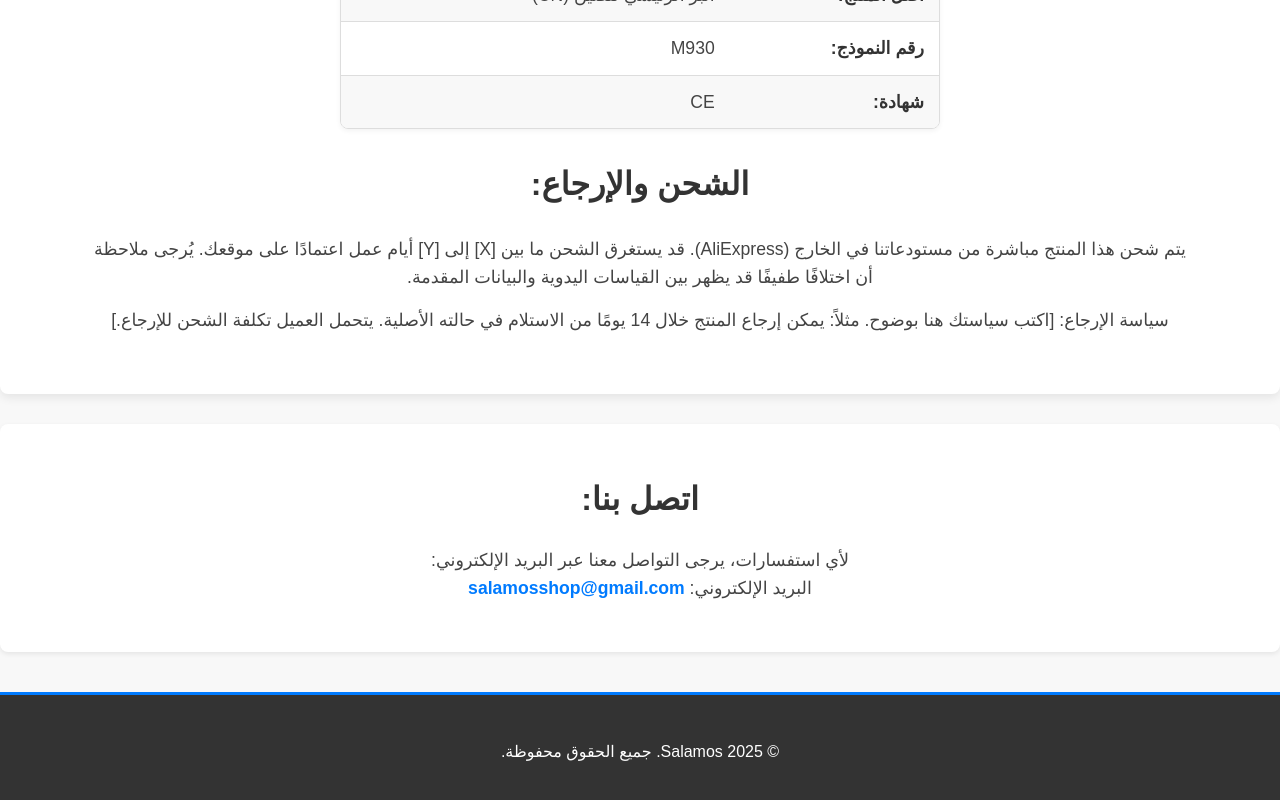
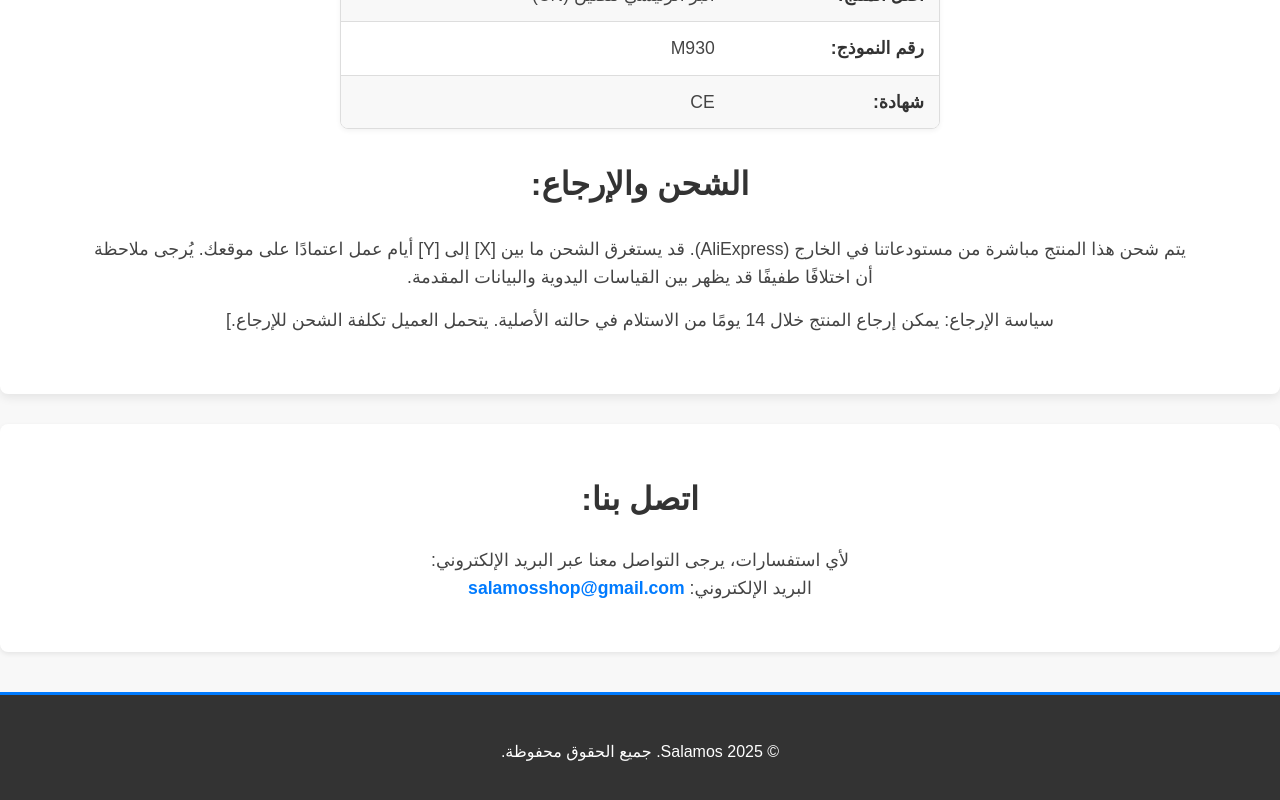
Before and after one commit to Tera-Mo/watch-shop, a plain HTML site: page index.html in a window 1280 px wide. Shown: the part 3441-4241 px from the top of the page. Drawn offline with Linux system fonts and the light colour scheme.

Commit message:
Update index.html

```diff
--- a/index.html
+++ b/index.html
@@ -158,7 +158,7 @@
 
                 <h3>الشحن والإرجاع:</h3>
                 <p>يتم شحن هذا المنتج مباشرة من مستودعاتنا في الخارج (AliExpress). قد يستغرق الشحن ما بين [X] إلى [Y] أيام عمل اعتمادًا على موقعك. يُرجى ملاحظة أن اختلافًا طفيفًا قد يظهر بين القياسات اليدوية والبيانات المقدمة.</p>
-                <p>سياسة الإرجاع: [اكتب سياستك هنا بوضوح. مثلاً: يمكن إرجاع المنتج خلال 14 يومًا من الاستلام في حالته الأصلية. يتحمل العميل تكلفة الشحن للإرجاع.]</p>
+                <p>سياسة الإرجاع: يمكن إرجاع المنتج خلال 14 يومًا من الاستلام في حالته الأصلية. يتحمل العميل تكلفة الشحن للإرجاع.]</p>
             </div>
         </section>
 
```
